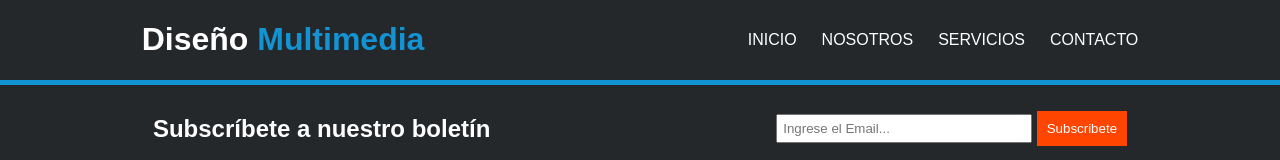
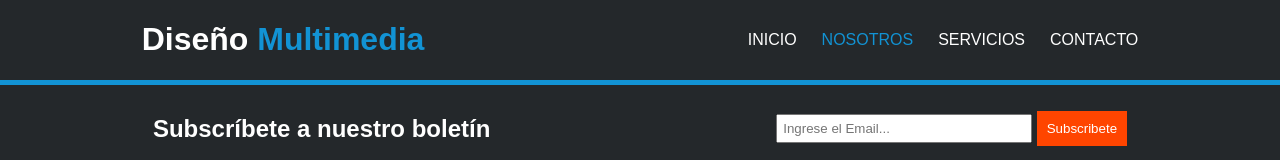
Before and after one commit to JGoncu97/EvaluacionHenryFalla, a plain HTML site: page template/nostros.html in a window 1280 px wide. Shown: the top 160 px of the page. Drawn offline with Linux system fonts and the light colour scheme.

Commit message:
Cuarto-Avance-modify-color-Nosotros

```diff
--- a/template/nostros.html
+++ b/template/nostros.html
@@ -19,7 +19,7 @@
                         <a href="index.html">INICIO</a>
                     </li>
                     <li>
-                        <a href="/template/nostros.html">NOSOTROS</a>
+                        <a class="botonInicio" href="/template/nostros.html">NOSOTROS</a>
                     </li>
                     <li>
                         <a href="/template/servicios.html">SERVICIOS</a>
```
